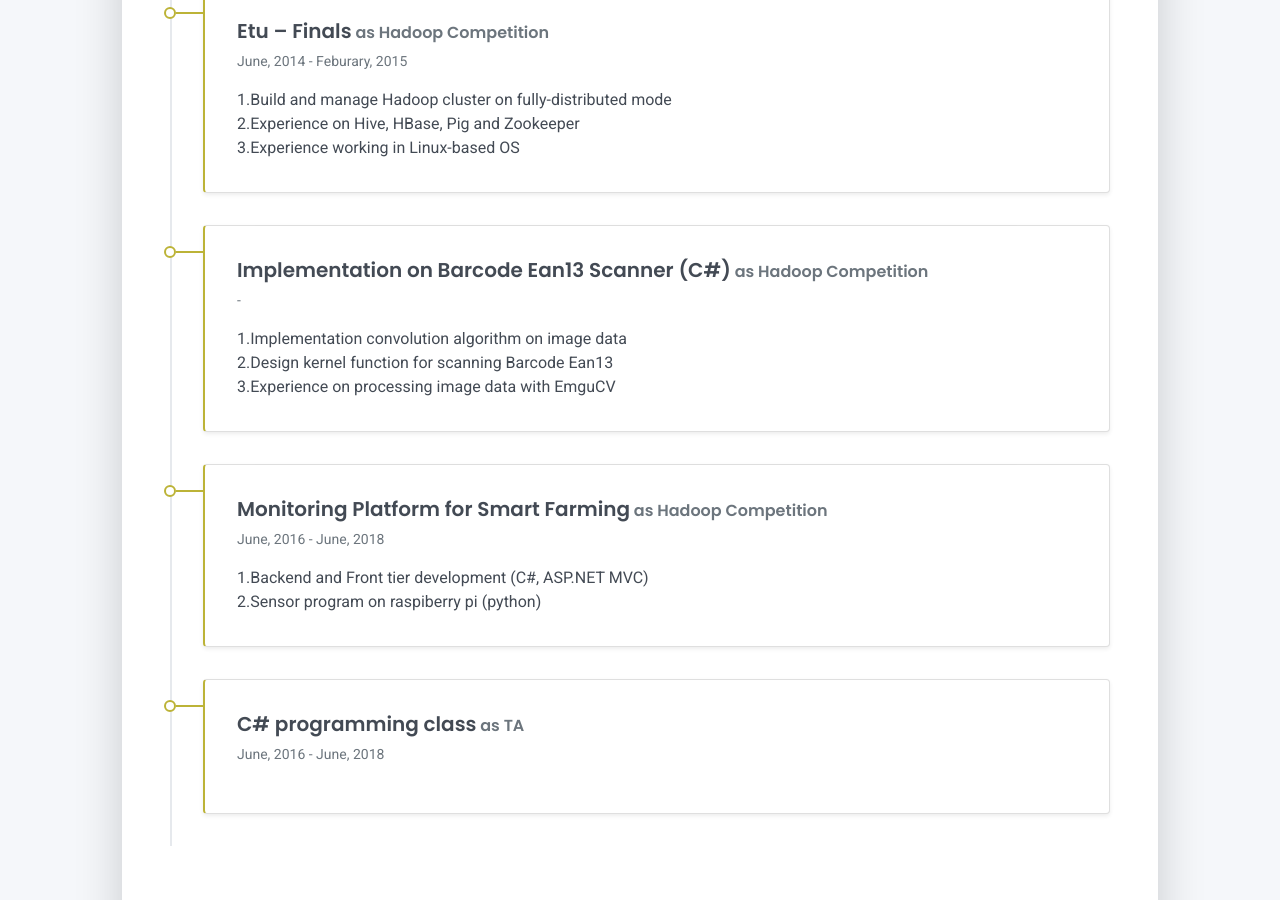
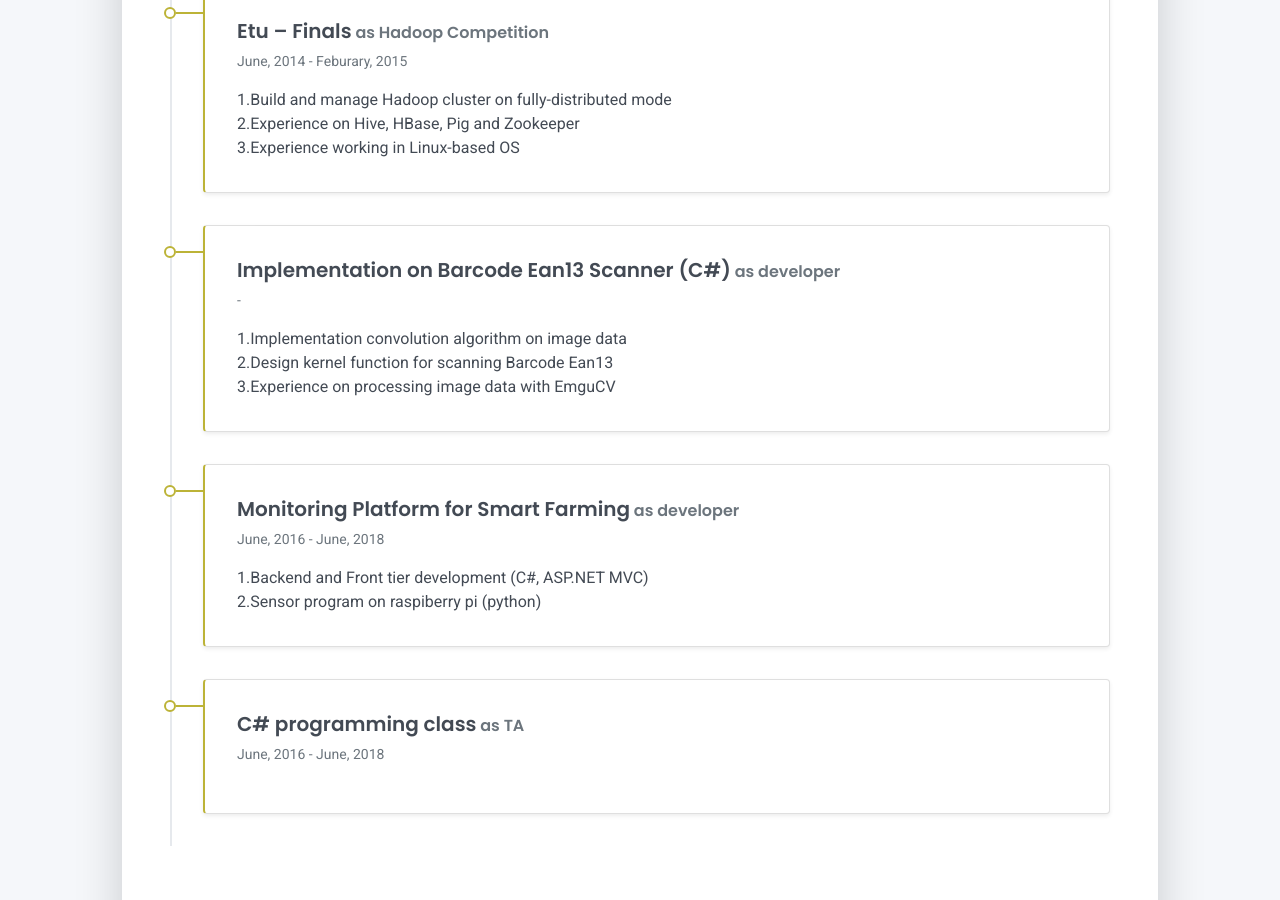
Before and after one commit to Incheat/incheat.github.io, a Jekyll site: the page built from resume/en/en-content.md, in a window 1280 px wide and 900 px high, scrolled down 3947 px. Built offline with Jekyll 4.4.1, drawn with Linux system fonts in a browser that asks for light colours.

Commit message:
fix: amend some wrong information of projects

```diff
--- a/_data/projectList.yml
+++ b/_data/projectList.yml
@@ -75,7 +75,7 @@
       3.Experience working in Linux-based OS
 
 - name: Implementation on Barcode Ean13 Scanner (C#)
-  position: Hadoop Competition
+  position: developer
   identity: student
   from:
   to:
@@ -85,7 +85,7 @@
       3.Experience on processing image data with EmguCV
 
 - name: Monitoring Platform for Smart Farming
-  position: Hadoop Competition
+  position: developer
   identity: student
   from: June, 2016
   to: June, 2018
```
